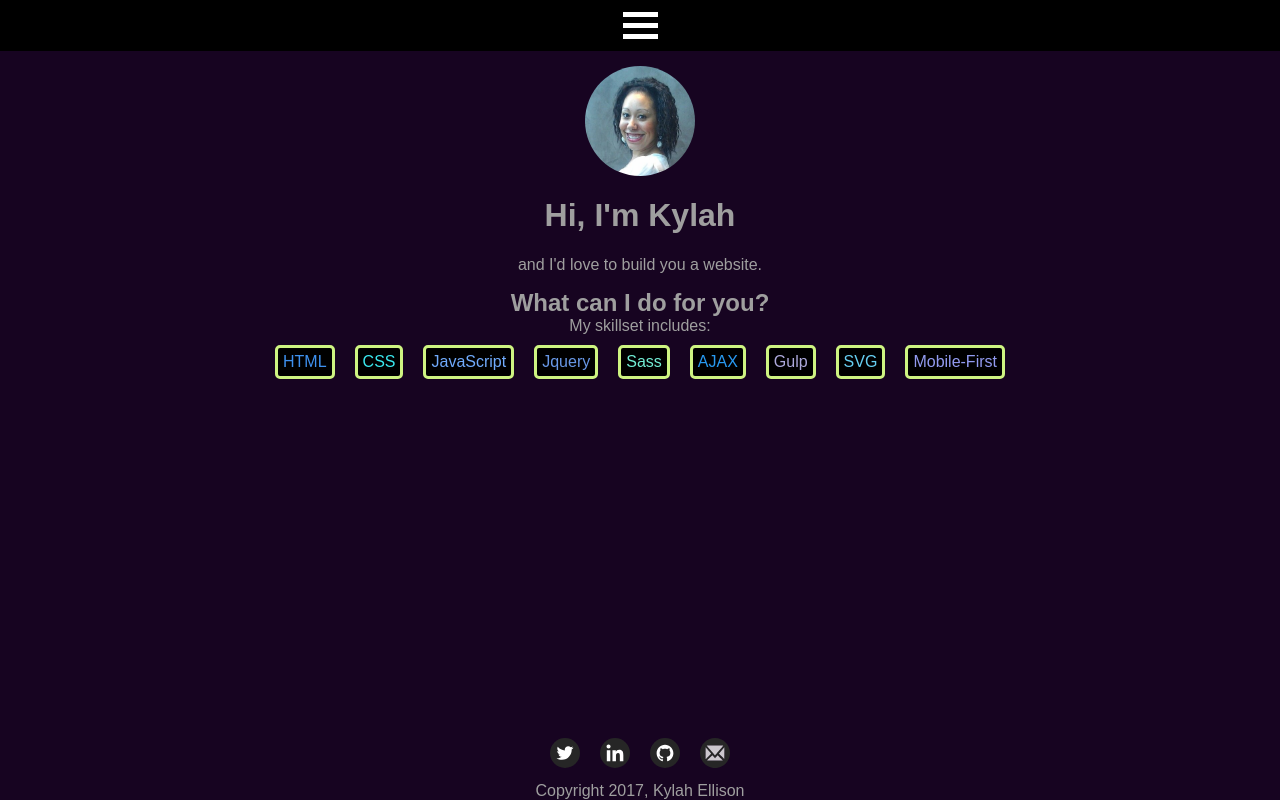
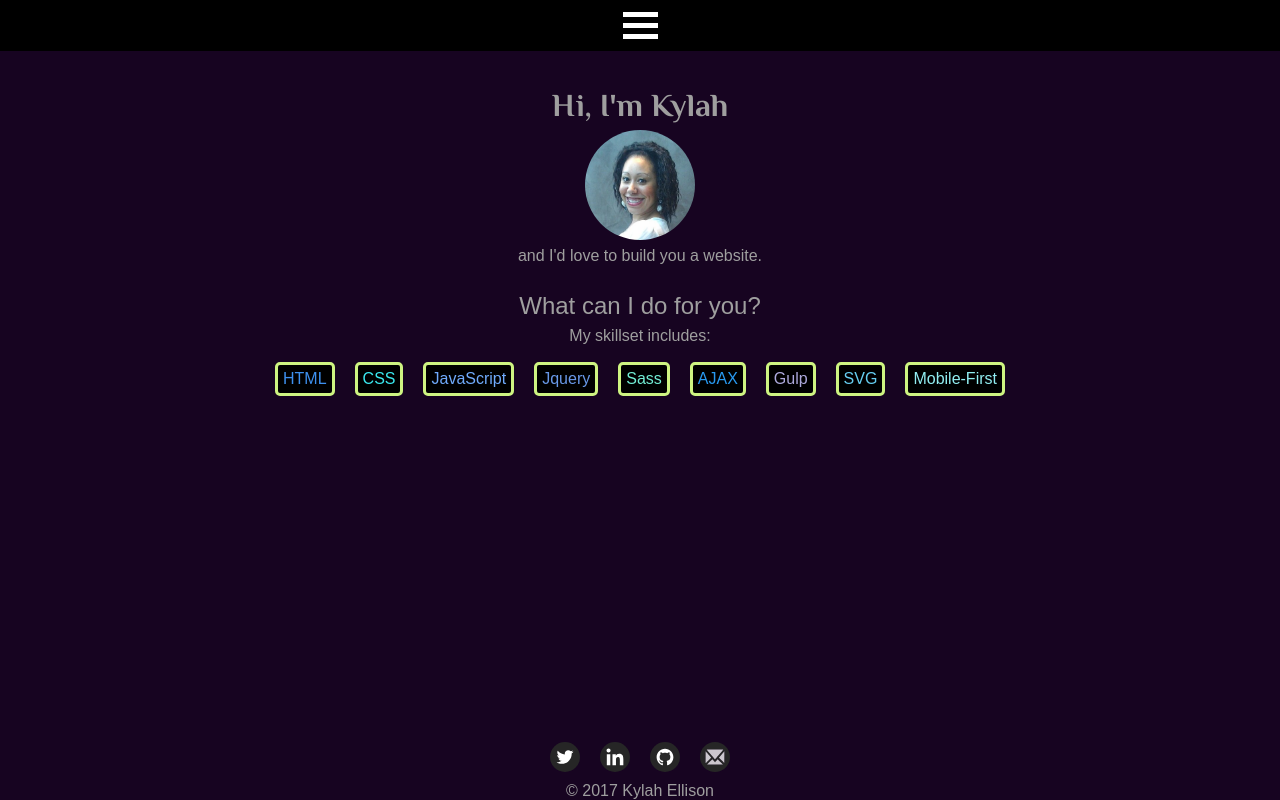
Before and after one commit to kylahellison/First-Portfolio, a website: page index.html in a window 1280 px wide. Drawn offline with Linux system fonts and the light colour scheme; a web font is replaced by a local one.

Commit message:
Added fonts
Added Google fonts

```diff
--- a/index.html
+++ b/index.html
@@ -9,6 +9,7 @@
 	<link rel="stylesheet" href="css/normalize.css">
 	<link rel="stylesheet" href="css/main.css">
 <!-- 	<link rel="stylesheet" href="css/application.min.css"> -->
+	<link href="https://fonts.googleapis.com/css?family=Muli:400,400i,700|Philosopher:400,700" rel="stylesheet">
 </head>
 
 <body class="flex column">
@@ -16,8 +17,11 @@
 <div class="content">
 	<div id="top-wrap" class="flex column">
 		<header id="head" class="flex column center">
+
+			<h1 class="centerself">Hi, I'm Kylah</h1>
+
 			<img src="images/portfolio-not-minimized.jpg" class="centerself">
-			<h1 class="centerself">Hi, I'm Kylah</h1>
+
 			<p class="centerself">and I'd love to build you a website.</p>
 		</header>
 
@@ -220,7 +224,7 @@
         <li><a href="https://github.com/kylahellison" class="social"><img src="images/Github.svg"></a></li>
         <li><a href="mailto:kylah.ellison@comcast.net"><img src="images/391-mail4.svg"></a></li>
       </ul>
-      <p class="copyright centerself">Copyright 2017, Kylah Ellison</p>
+      <p class="centerself">&copy 2017 Kylah Ellison</p>
 </footer>
 
 <script src="js/main.js"></script>
--- a/sass/base/_general.scss
+++ b/sass/base/_general.scss
@@ -61,6 +61,12 @@ header {
 	}
 }
 
+#head {
+	h1,
+	img {
+		margin-bottom: 7px;
+	}
+}
 
 nav {
 	position: relative; //needed to make drop-down hover
@@ -129,7 +135,11 @@ nav {
 	}
 
 #home {
+	h2 {
+		margin: 12px 0 7px;
+	}
 	.skills {
+		margin-top: 7px;
 		li {
 			transition: all 0.5s ease;
 		}
@@ -175,7 +185,11 @@ nav {
 ==============================*/
 
 footer {
+
 	ul {
+		margin-bottom: 15px;
+		min-height: 30px;
+		max-height: 35px;
 		li {
 			padding: 10px;
 				img {
--- a/sass/base/_typography.scss
+++ b/sass/base/_typography.scss
@@ -23,20 +23,47 @@ nav ul li a:hover {
 	}
 }
 
+
+/*================================
+=            TOP WRAP            =
+================================*/
+#head {
+	h1 {
+		font-weight: $headings-bold;
+	}
+}
+
+#home {
+	h2 {
+		font-weight: $headings;
+	}
+}
+
+
+
+/*=============================
+=            FONTS            =
+=============================*/
+h1 {
+	font-family: $heading;
+}
+
+body {
+	font-family: $body;
+}
+
+
+
+/*================================================
+=            SKILL BUTTON TEXT COLORS            =
+================================================*/
+
 .html { color: $html; }
-
 .css { color: $css; }
-
 .javascript { color: $js; }
-
 .jquery { color: $jq; }
-
 .sass { color: $sass; }
-
 .ajax { color: $AJAX; }
-
 .mobile { color: $mobile; }
-
 .svg { color: $svg; }
-
 .gulp { color: $gulp; }
--- a/sass/tools/_variables.scss
+++ b/sass/tools/_variables.scss
@@ -25,7 +25,7 @@ $jq: #6898E7;
 $sass: #72EED5;
 $AJAX: #289AF1;
 $gulp: #ADA9DB;
-$mobile: #929BF0;
+$mobile: #91EEF1;
 $svg: #66CFF1;
 
 
@@ -43,6 +43,18 @@ $skills: $black;
 $fineprint: $olive;
 
 
+/*=============================
+=            FONTS            =
+=============================*/
+$headings-bold: 700;
+$headings: 400;
+$bodytxt: 400;
+$bodyitalic: 400i;
+$bodybold: 700;
+
+$heading: 'Philosopher', sans-serif;
+$body: 'Muli', sans-serif;
+
 
 /*==================================
 =            FONT SIZES            =
```
Also changed, not shown: css/main.css, 1 other file.
